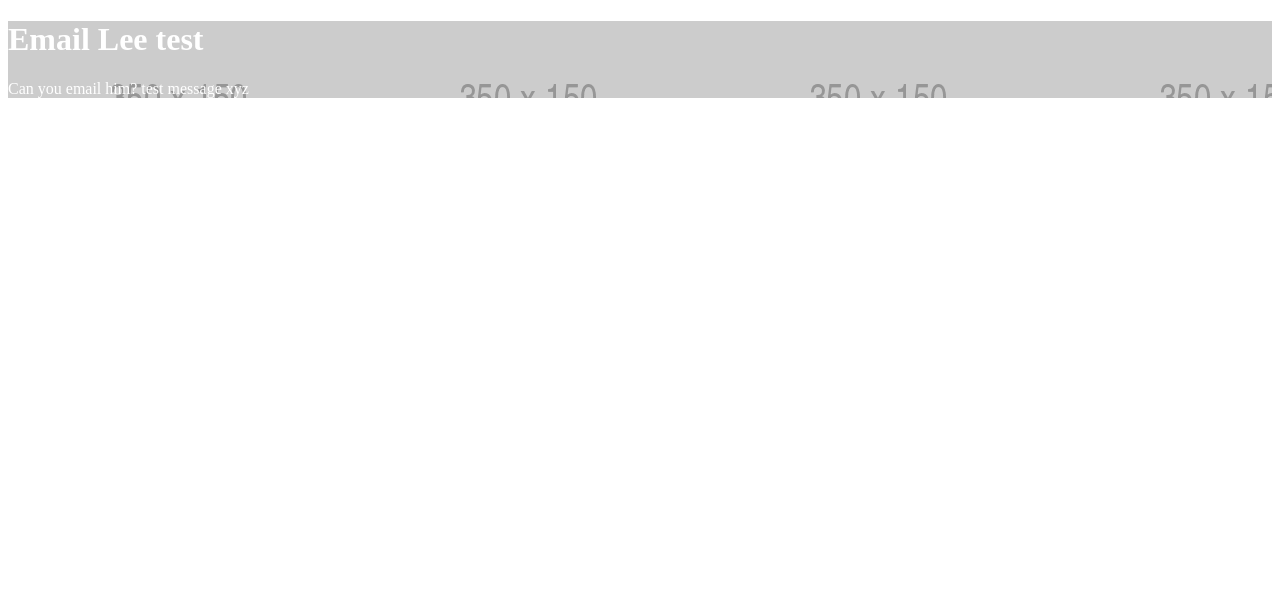
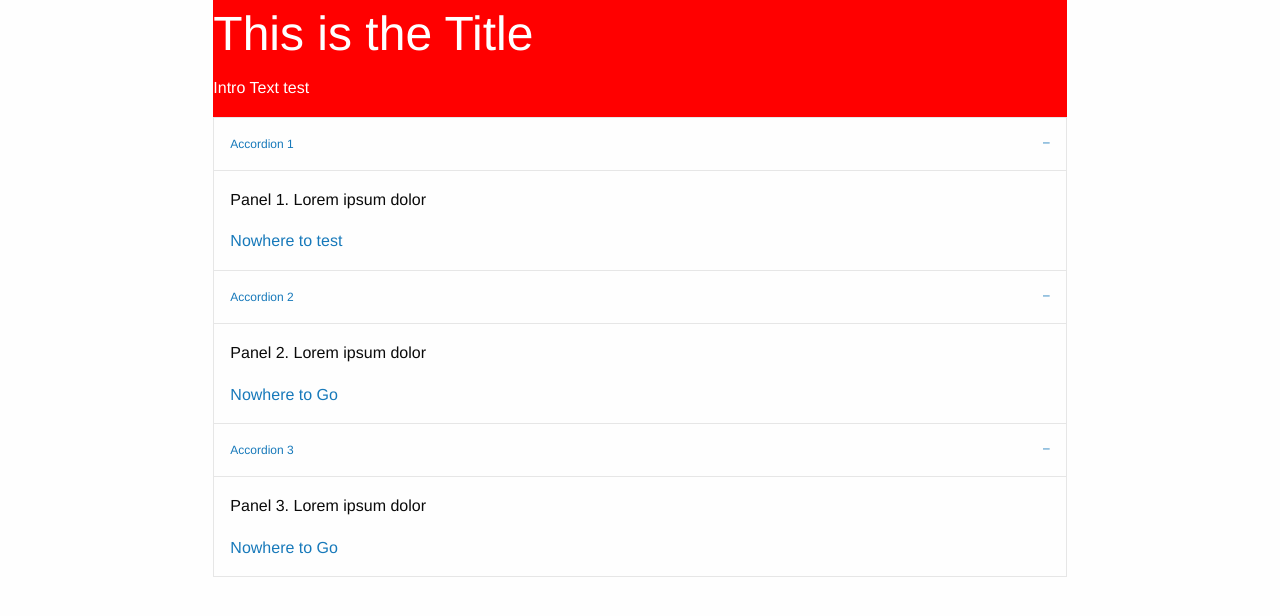
Before and after one commit to leezerafa/webpack-testing, a React app: page / in a window 1280 px wide. Built offline with nearby package versions, Linux system fonts and the light colour scheme.

Commit message:
updateding webpack react for foundation

```diff
--- a/index.html
+++ b/index.html
@@ -4,7 +4,8 @@
 	<title>Testing webpack</title>
 </head>
 <body>
-	<div id="react-container"></div>
+	<div id="react-intro"></div>
+	<div id="react-accordion"></div>
 	<script type="text/javascript" src="./build/bundle.js"></script>
 </body>
 </html>
--- a/package.json
+++ b/package.json
@@ -12,6 +12,7 @@
   "devDependencies": {
     "babel-core": "^6.26.0",
     "babel-loader": "^7.1.2",
+    "babel-plugin-react-html-attrs": "^2.0.0",
     "babel-preset-es2015": "^6.24.1",
     "babel-preset-react": "^6.24.1",
     "babel-preset-stage-0": "^6.24.1",
@@ -19,8 +20,8 @@
     "file-loader": "^1.1.5",
     "foundation-sites": "^6.4.4-rc1",
     "node-sass": "^4.6.0",
+    "sass-loader": "^6.0.6",
     "slick-carousel": "^1.8.1",
-    "sass-loader": "^6.0.6",
     "style-loader": "^0.19.0",
     "url-loader": "^0.6.2",
     "webpack": "^3.8.1",
--- /dev/null
+++ b/src/js/accordion.js
@@ -0,0 +1,36 @@
+import React from 'react';
+import ReactDOM from 'react-dom';
+
+class Accordion extends React.Component {
+	render() {
+		return (
+			<div className="grid-x align-center"><div className="small-8 cell">
+			<ul className="accordion" data-accordion>
+			  <li className="accordion-item is-active" data-accordion-item>
+			    <a href="#" className="accordion-title">Accordion 1</a>
+			    <div className="accordion-content" data-tab-content>
+			      <p>Panel 1. Lorem ipsum dolor</p>
+			      <a href="#">Nowhere to test</a>
+			    </div>
+			  </li>
+			  <li className="accordion-item is-active" data-accordion-item>
+			    <a href="#" className="accordion-title">Accordion 2</a>
+			    <div className="accordion-content" data-tab-content>
+			      <p>Panel 2. Lorem ipsum dolor</p>
+			      <a href="#">Nowhere to Go</a>
+			    </div>
+			  </li>
+			  <li className="accordion-item is-active" data-accordion-item>
+			    <a href="#" className="accordion-title">Accordion 3</a>
+			    <div className="accordion-content" data-tab-content>
+			      <p>Panel 3. Lorem ipsum dolor</p>
+			      <a href="#">Nowhere to Go</a>
+			    </div>
+			  </li>
+			</ul>
+			</div></div>
+		);
+	}
+}
+
+ReactDOM.render(<Accordion />,document.getElementById('react-accordion'));
--- a/src/js/app.js
+++ b/src/js/app.js
@@ -1,15 +1,15 @@
+//project Requirements
+import $ from 'jquery';
+import foundation from 'foundation-sites';
 import React from 'react';
 import ReactDOM from 'react-dom';
 
+//project files
+import IntroSection from './intro';
+import Accordion from './accordion';
+
+//project styles
+require('foundation-sites/assets/foundation.scss');
 require('../scss/style.scss');
 
-class Message extends React.Component {
-	render() {
-		return (<div>
-				<h1>{this.props.title}</h1>
-				<p>{this.props.message} test message xyz</p>
-			</div>);
-	}
-}
-
-ReactDOM.render(<Message title="Email Lee test" message="Can you email him?"/>,document.getElementById('react-container'));
+ $(document).foundation();
--- /dev/null
+++ b/src/js/intro.js
@@ -0,0 +1,17 @@
+import React from 'react';
+import ReactDOM from 'react-dom';
+
+class IntroSection extends React.Component {
+	render() {
+		return (
+			<div className="grid-x align-center">
+				<div className="small-8 cell element">
+					<h1>{this.props.title}</h1>
+					<p>{this.props.message}</p>
+				</div>
+			</div>
+		);
+	}
+}
+
+ReactDOM.render(<IntroSection title="This is the Title" message="Intro Text test"/>,document.getElementById('react-intro'));
--- a/src/scss/style.scss
+++ b/src/scss/style.scss
@@ -1,8 +1,9 @@
+
+
 $red: red;
 $white: white;
 
-div{
+.element{
 	background: $red;
 	color: $white;
-	background: url('../test.png');
 }
--- a/webpack.config.js
+++ b/webpack.config.js
@@ -31,8 +31,9 @@ module.exports = {
 			{
 				test: 	 /\.scss$/,
 				exclude: '/node_modules/',
-				loader:  'style-loader!css-loader!sass-loader'
+				loader:  'style-loader!css-loader!sass-loader',
 			}
 		]
 	}
+
 };
```
Also changed, not shown: .babelrc (added), 2 other files.
